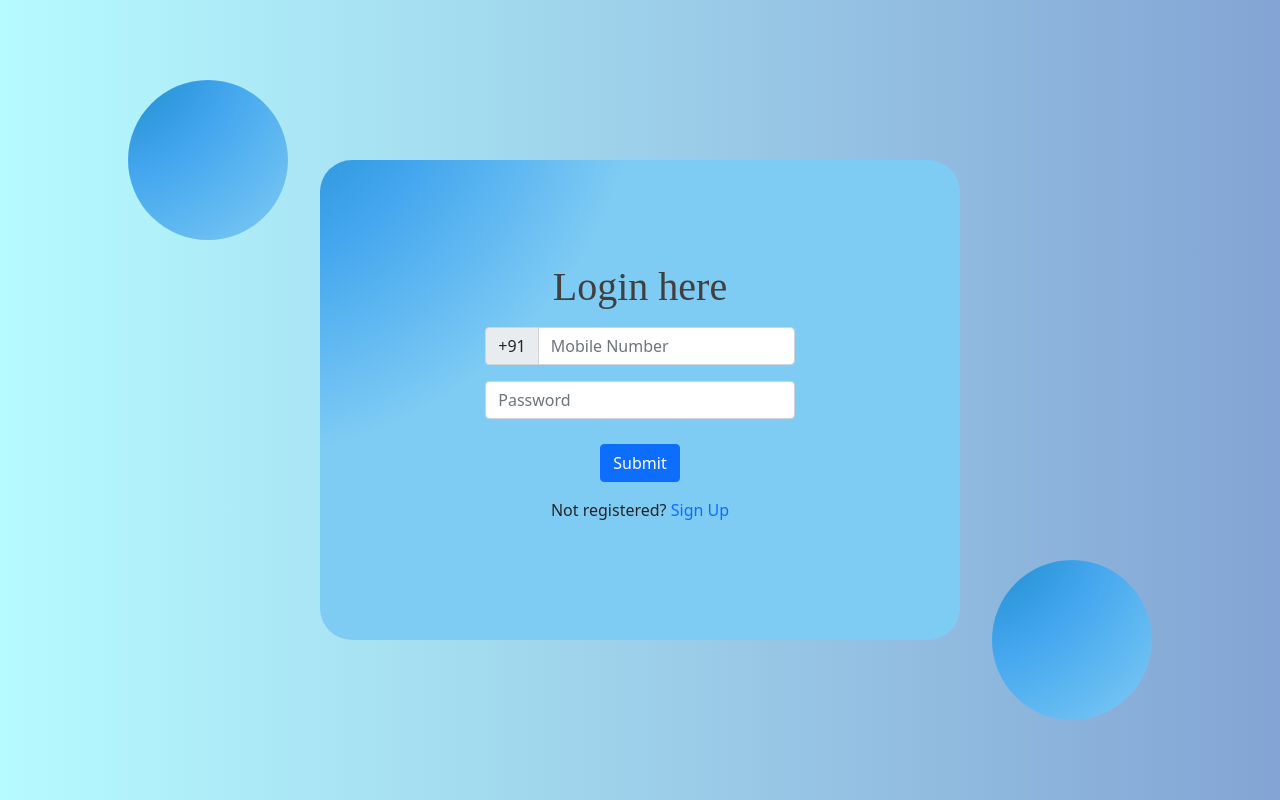
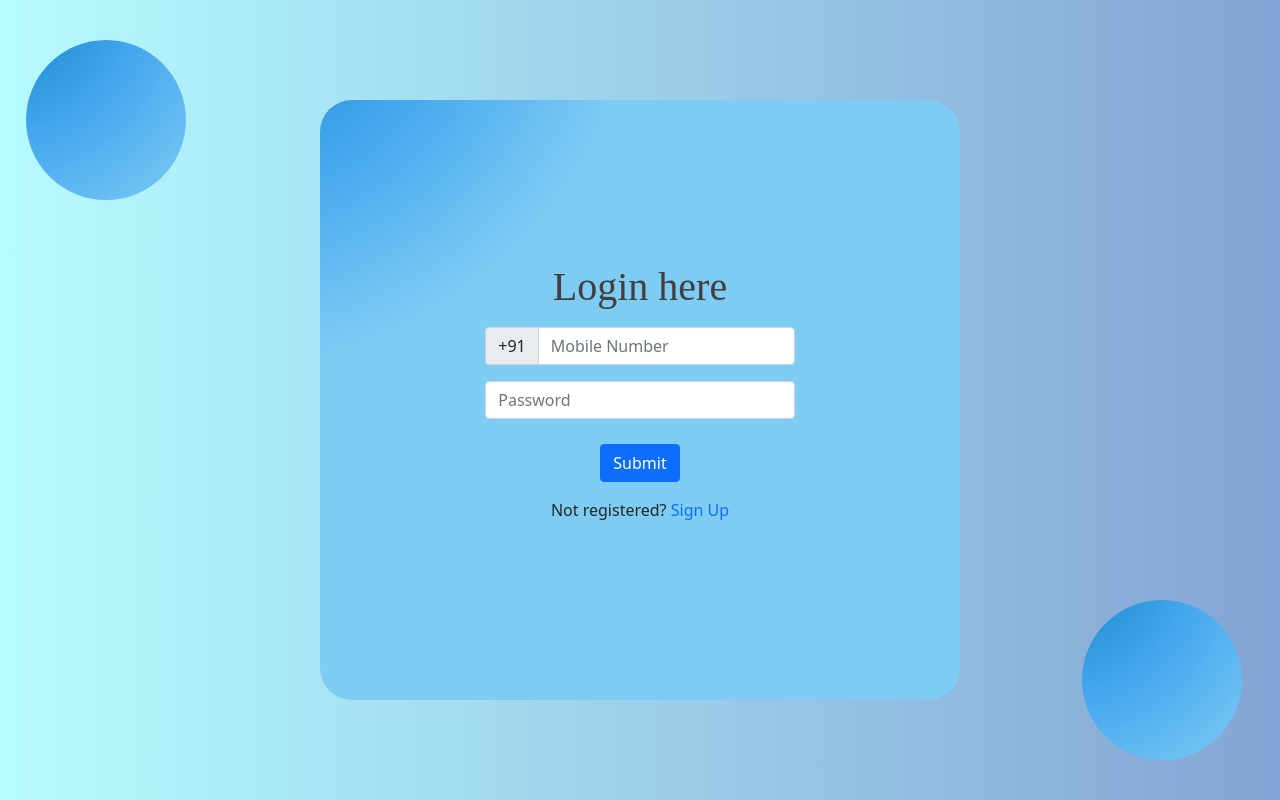
Before and after one commit to shuklasp10/shuklasp10.github.io, a plain HTML site: page index.html in a window 1280 px wide. Drawn offline with nearby package versions, Linux system fonts and the light colour scheme.

Commit message:
reset circles

```diff
--- a/index.css
+++ b/index.css
@@ -13,7 +13,7 @@ main{
     justify-content: center;
 }
 .login{
-    height: 60vh;
+    height: 75vh;
     width: 50%;
     background-image: radial-gradient( circle 465px at -15.1% -25%,  rgba(17,130,193,1) 0%, rgba(67,166,238,1) 49%, rgba(126,203,244,1) 90.2% );
     border-radius: 2rem;
@@ -36,12 +36,12 @@ main{
 
 }
 .circle1{
-    top: 10%;
-    left: 10%;
+    top: 5%;
+    left: 2%;
 }
 .circle2{
-    bottom: 10%;
-    right: 10%;
+    bottom: 5%;
+    right: 3%;
 }
 .formlay{
     margin-right: 10%;
@@ -51,7 +51,6 @@ main{
 h1{
     font-family: 'Arial Rounded MT';
     color: rgb(65, 63, 63);
-
 }
 .butt{
     margin-top: 25px;
@@ -64,7 +63,7 @@ p{
 }
 @media (max-width: 800px){
     .login{
-        height: 60vh;
+        height: 75vh;
         width: 80%;
         background-image: radial-gradient( circle 465px at -15.1% -25%,  rgba(17,130,193,1) 0%, rgba(67,166,238,1) 49%, rgba(126,203,244,1) 90.2% );
         border-radius: 2rem;
```
